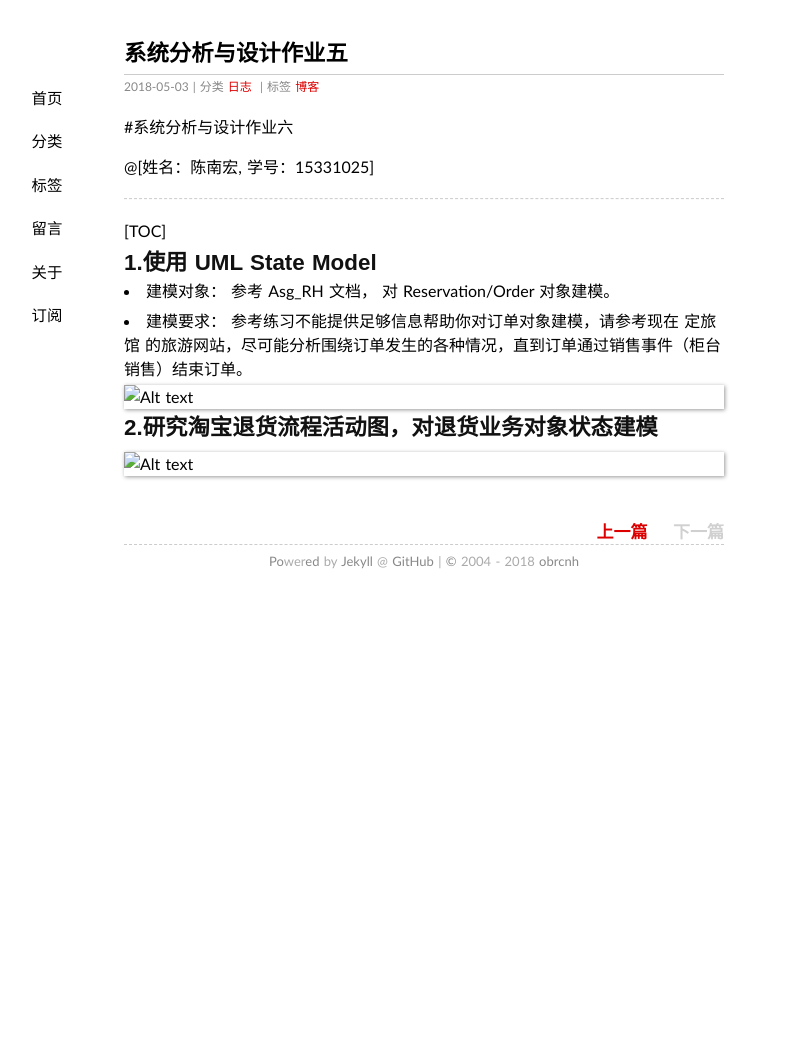
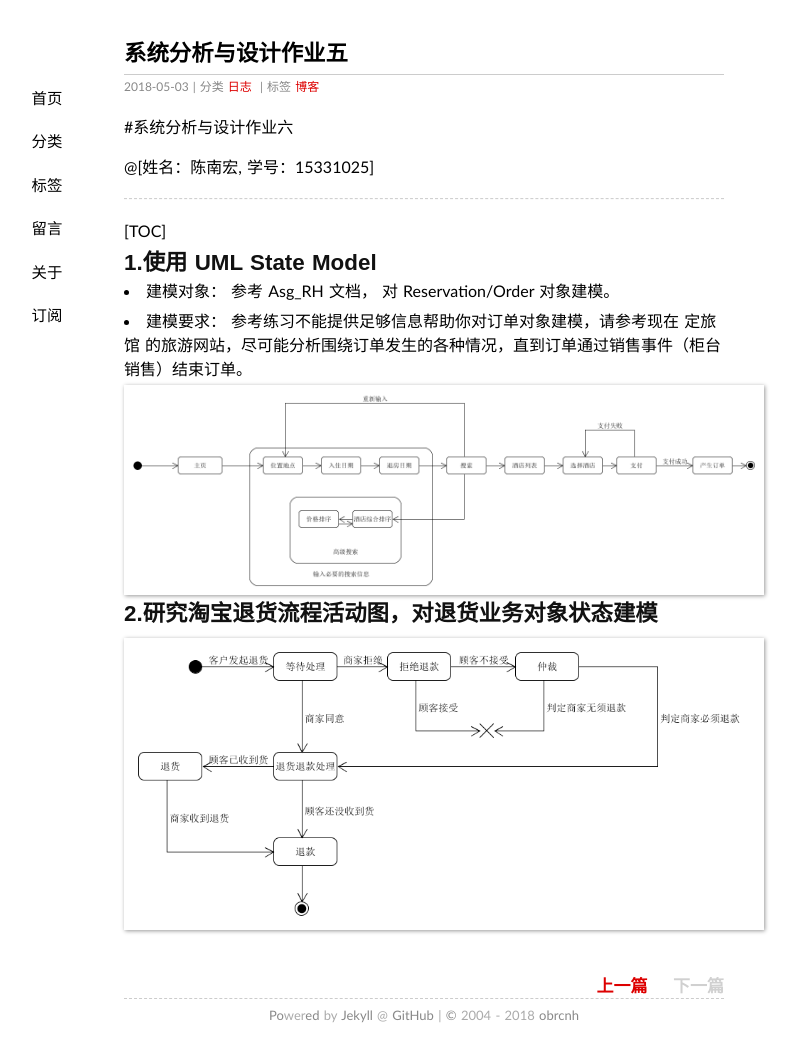
Before and after one commit to obrcnh/obrcnh.github.io, a Jekyll site: the page built from _posts/2018-05-03-系统分析与设计作业六.md, in a window 1280 px wide. Shown: the whole page, without its empty margins (216-1014 px from the left). Built offline with Jekyll 4.4.1, drawn with Linux system fonts in a browser that asks for light colours; comment, search, counter and statistics services are not loaded; before the commit the page ends 900 px from its top, so only the background shows below that.

Commit message:
Update 2018-05-03-系统分析与设计作业六.md

```diff
--- a/_posts/2018-05-03-系统分析与设计作业六.md
+++ b/_posts/2018-05-03-系统分析与设计作业六.md
@@ -16,7 +16,7 @@ tags: 博客
 ## 1.使用 UML State Model
 - 建模对象： 参考 Asg_RH 文档， 对 Reservation/Order 对象建模。
 - 建模要求： 参考练习不能提供足够信息帮助你对订单对象建模，请参考现在 定旅馆 的旅游网站，尽可能分析围绕订单发生的各种情况，直到订单通过销售事件（柜台销售）结束订单。
-![Alt text](./reserve_order.png)
+![Alt text](https://github.com/obrcnh/obrcnh.github.io/raw/master/_imgs/reserve_order.png)
 
 ## 2.研究淘宝退货流程活动图，对退货业务对象状态建模
-![Alt text](./taobao.png)
+![Alt text](https://github.com/obrcnh/obrcnh.github.io/raw/master/_imgs/taobao.png)
```
